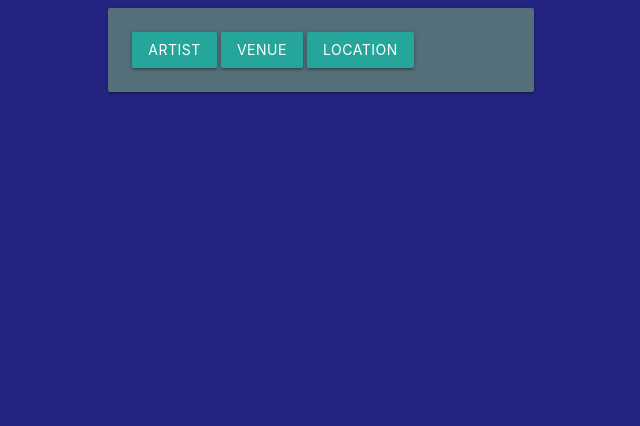
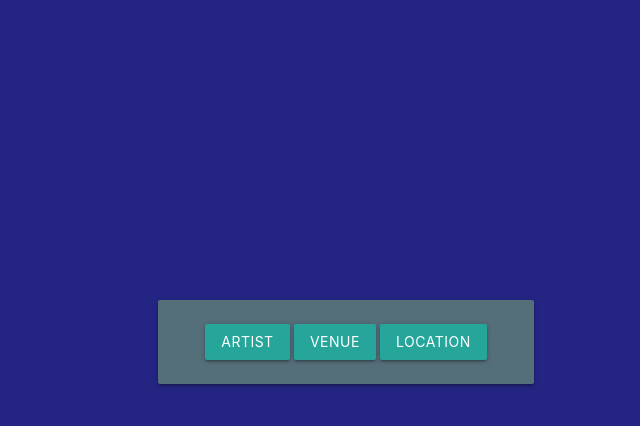
Before and after one commit to shodges201/Musify, a plain HTML site: page index.html in a window 1280 px wide. Shown: the whole page, without its empty margins (95-735 px from the left). Drawn offline with nearby package versions, Linux system fonts and the light colour scheme.

Commit message:
front page

```diff
--- a/assets/css/style.css
+++ b/assets/css/style.css
@@ -1,3 +1,9 @@
 body {
     background-color: #242582;
 }
+
+.card {
+    margin-top: 300px;
+    margin-left: 50px;
+    /* margin-right: 50px; */
+}
--- a/index.html
+++ b/index.html
@@ -16,7 +16,7 @@
     <div class="container">
         <div class="row">
             <div class="col s12 m6">
-                <div class="card blue-grey darken-1">
+                <div class="card blue-grey darken-1 center-align">
                     <div class="card-content white-text">
                             <a class="waves-effect waves-light btn" id="search-options">Artist</a>
                             <a class="waves-effect waves-light btn" id="search-options">Venue</a>
```
